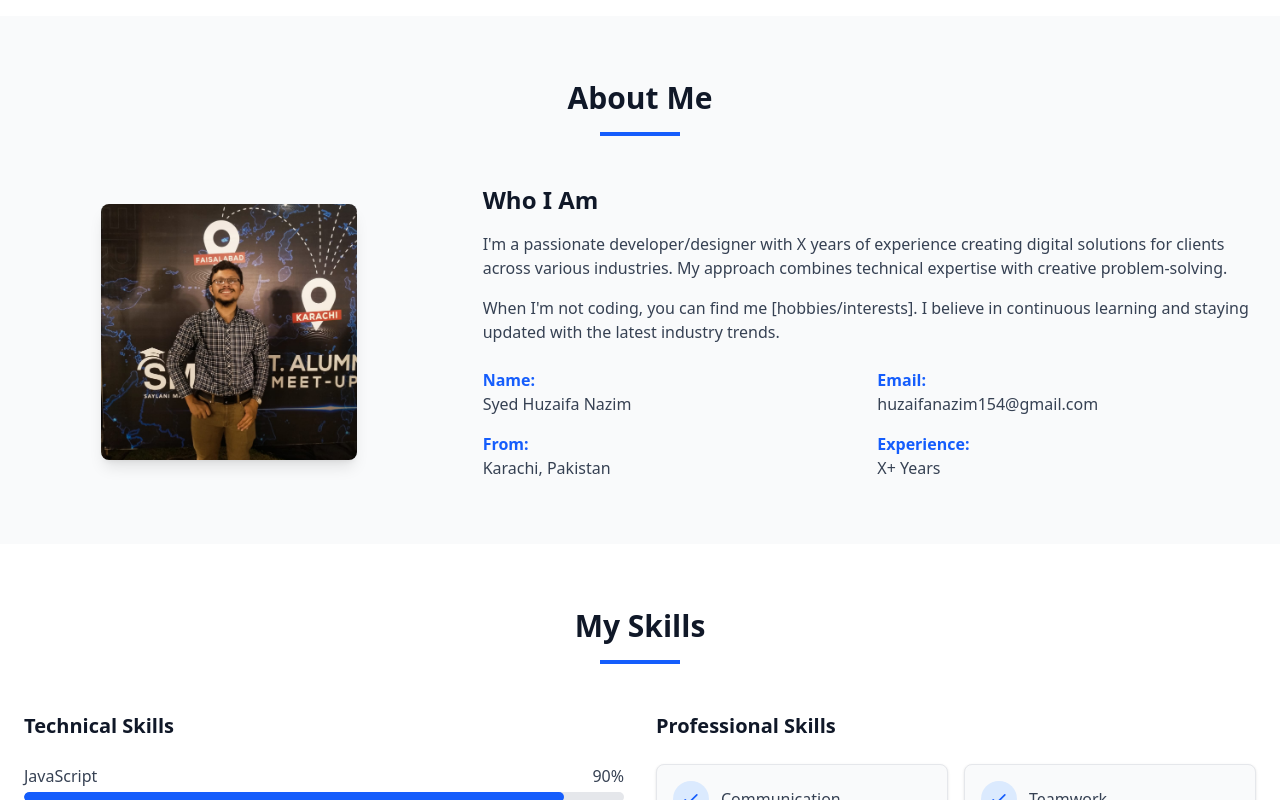
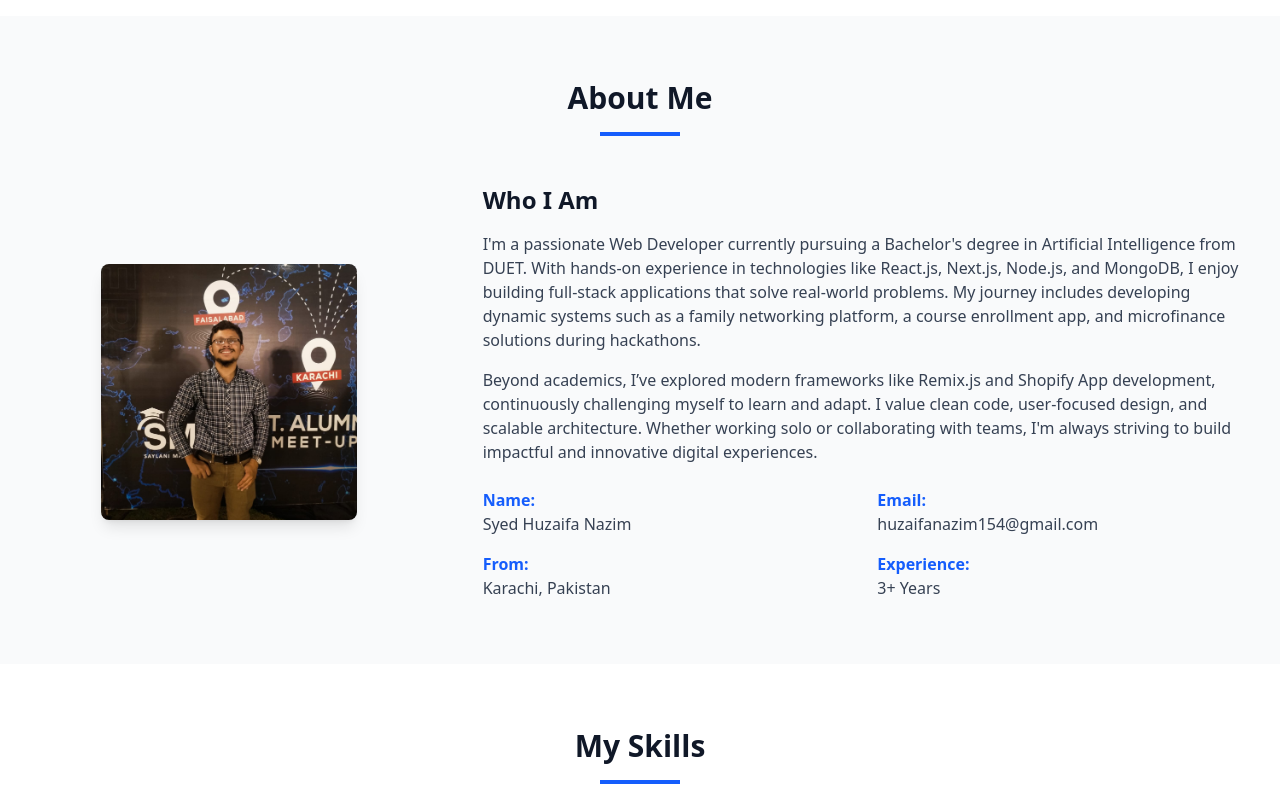
Before and after one commit to SyedHuzaifaNazim/syed_huzaifa_nazim, a React (Vite) app in the folder syed-huzaifa-nazim/: page / in a window 1280 px wide. Shown: the part 614-1414 px from the top of the page. Built offline with nearby package versions, Linux system fonts and the light colour scheme.

Commit message:
not yet completed .. still working

```diff
--- a/syed-huzaifa-nazim/src/components/About.jsx
+++ b/syed-huzaifa-nazim/src/components/About.jsx
@@ -63,13 +63,19 @@ const About = () => {
           >
             <h3 className="text-2xl font-semibold mb-4 text-gray-900 dark:text-white">Who I Am</h3>
             <p className="mb-4 text-gray-700 dark:text-gray-300">
-              I'm a passionate developer/designer with X years of experience creating
-              digital solutions for clients across various industries. My approach
-              combines technical expertise with creative problem-solving.
+              I'm a passionate Web Developer currently pursuing a Bachelor's degree in
+               Artificial Intelligence from DUET. With hands-on experience in technologies
+                like React.js, Next.js, Node.js, and MongoDB, I enjoy building full-stack
+                applications that solve real-world problems. My journey includes developing
+                dynamic systems such as a family networking platform, a course enrollment app,
+                and microfinance solutions during hackathons.
             </p>
             <p className="mb-6 text-gray-700 dark:text-gray-300">
-              When I'm not coding, you can find me [hobbies/interests]. I believe
-              in continuous learning and staying updated with the latest industry trends.
+              Beyond academics, I’ve explored modern frameworks like Remix.js and
+              Shopify App development, continuously challenging myself to learn and adapt.
+              I value clean code, user-focused design, and scalable architecture.
+              Whether working solo or collaborating with teams, I'm always striving to
+               build impactful and innovative digital experiences.
             </p>
             <div className="grid grid-cols-2 gap-4">
               <div>
@@ -86,7 +92,7 @@ const About = () => {
               </div>
               <div>
                 <h4 className="font-semibold text-blue-600 dark:text-yellow-300">Experience:</h4>
-                <p className="text-gray-700 dark:text-gray-300">X+ Years</p>
+                <p className="text-gray-700 dark:text-gray-300">3+ Years</p>
               </div>
             </div>
           </motion.div>
```
